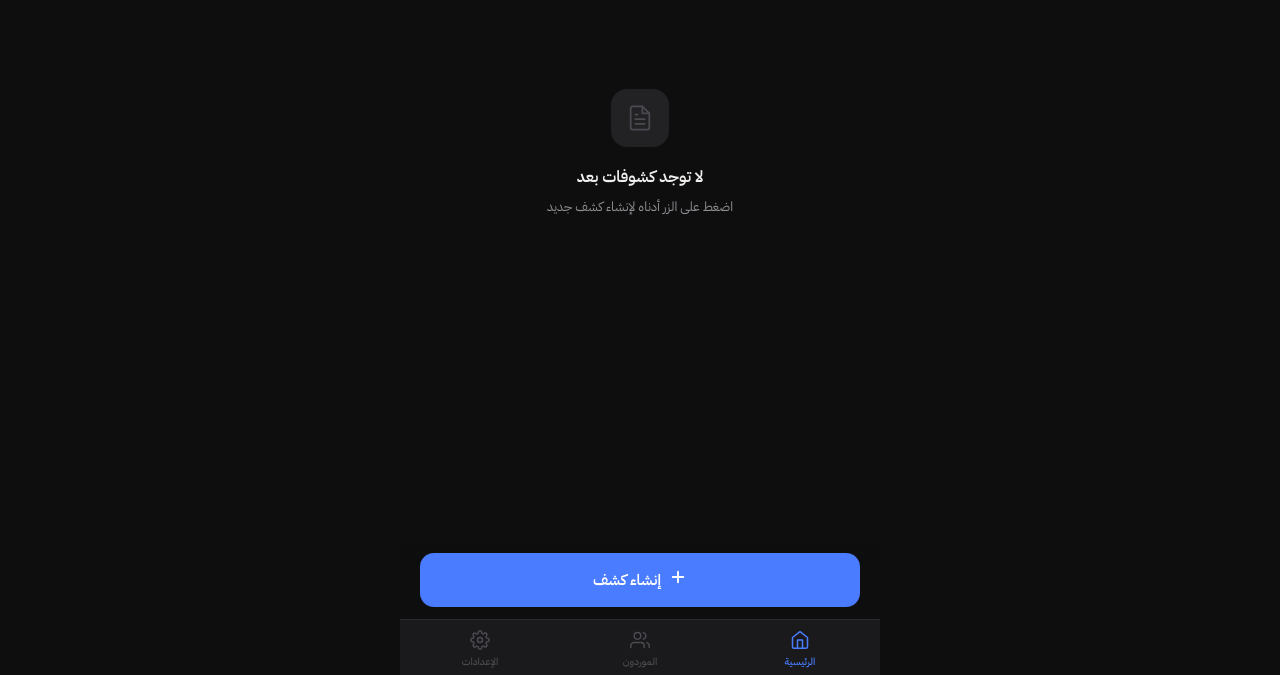
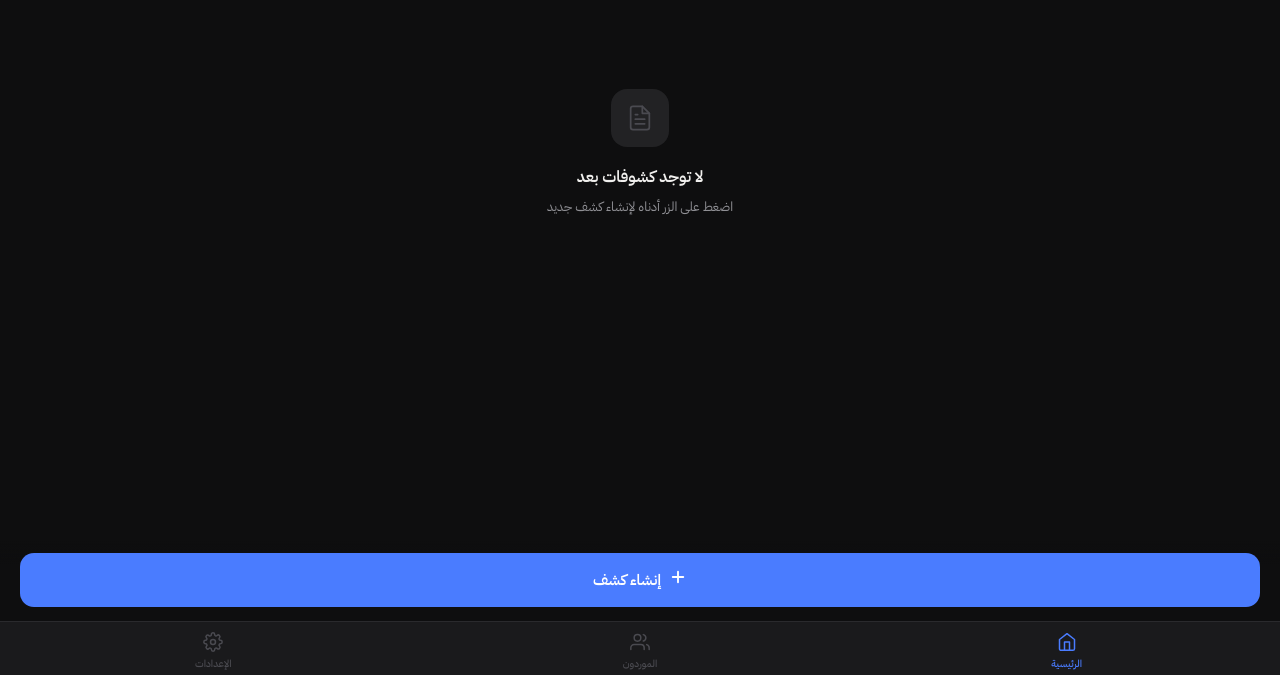
Before and after one commit to MrAI696/invoice-tracker, a plain HTML site: page index.html in a window 1280 px wide. Shown: the part 125-800 px from the top of the page. Drawn offline with Linux system fonts and the light colour scheme.

Commit message:
Add files via upload

```diff
--- a/styles/main.css
+++ b/styles/main.css
@@ -240,12 +240,10 @@ input {
 /* ── FAB ── */
 .fab-wrap {
   position: fixed;
-  bottom: calc(var(--tab-h) + env(safe-area-inset-bottom));
-  left: 50%;
-  transform: translateX(-50%);
+  bottom: calc(var(--tab-h) + env(safe-area-inset-bottom, 0px));
+  left: 0;
+  right: 0;
   z-index: 20;
-  width: 100%;
-  max-width: 480px;
   padding: 12px 20px;
   background: linear-gradient(to top, var(--bg) 70%, transparent);
   pointer-events: none;
@@ -272,17 +270,14 @@ input {
 .tab-bar {
   position: fixed;
   bottom: 0;
-  left: 50%;
-  transform: translateX(-50%);
-  width: 100%;
-  max-width: 480px;
-  height: calc(var(--tab-h) + env(safe-area-inset-bottom));
+  left: 0;
+  right: 0;
   background: var(--surface);
   border-top: 1px solid var(--border);
   display: flex;
   align-items: flex-start;
   padding-top: 6px;
-  padding-bottom: env(safe-area-inset-bottom);
+  padding-bottom: env(safe-area-inset-bottom, 0px);
   z-index: 19;
 }
 
```
